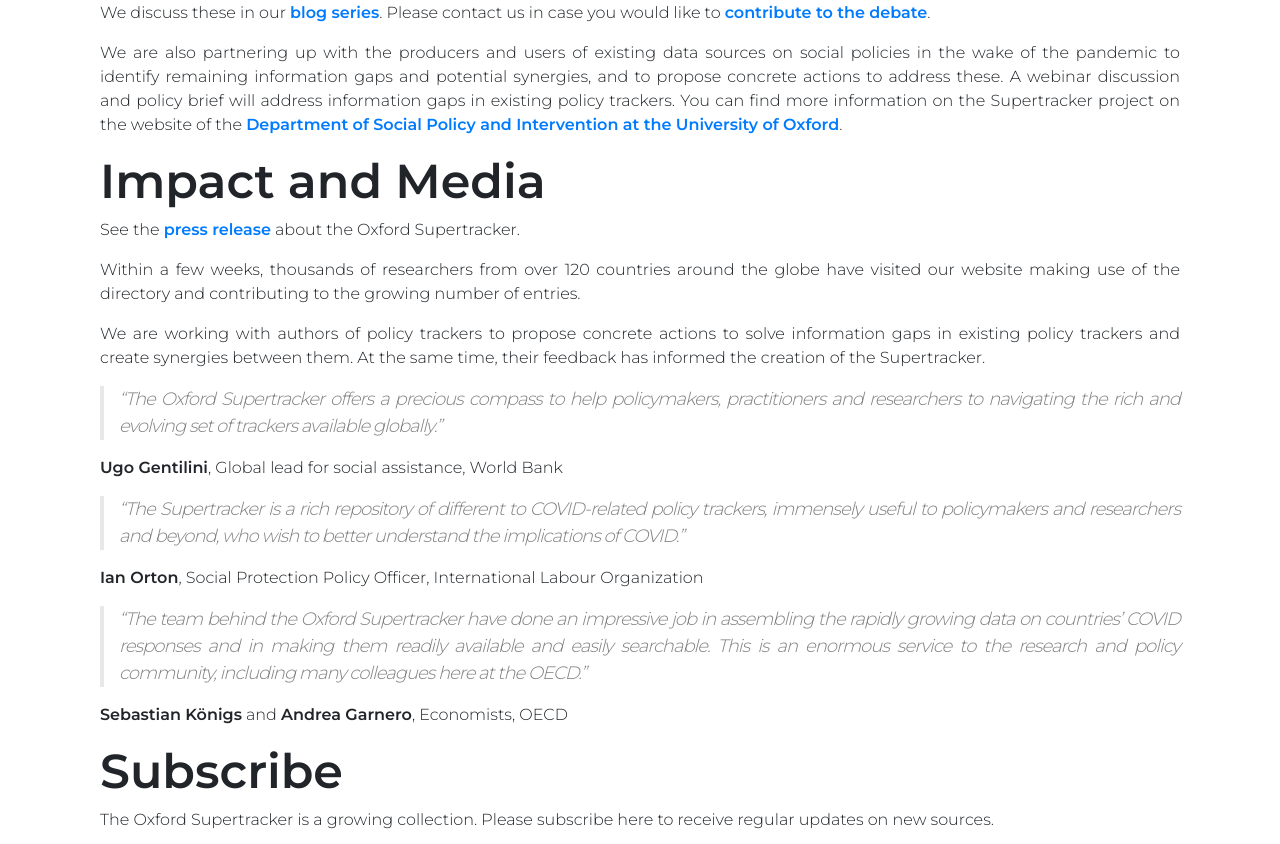
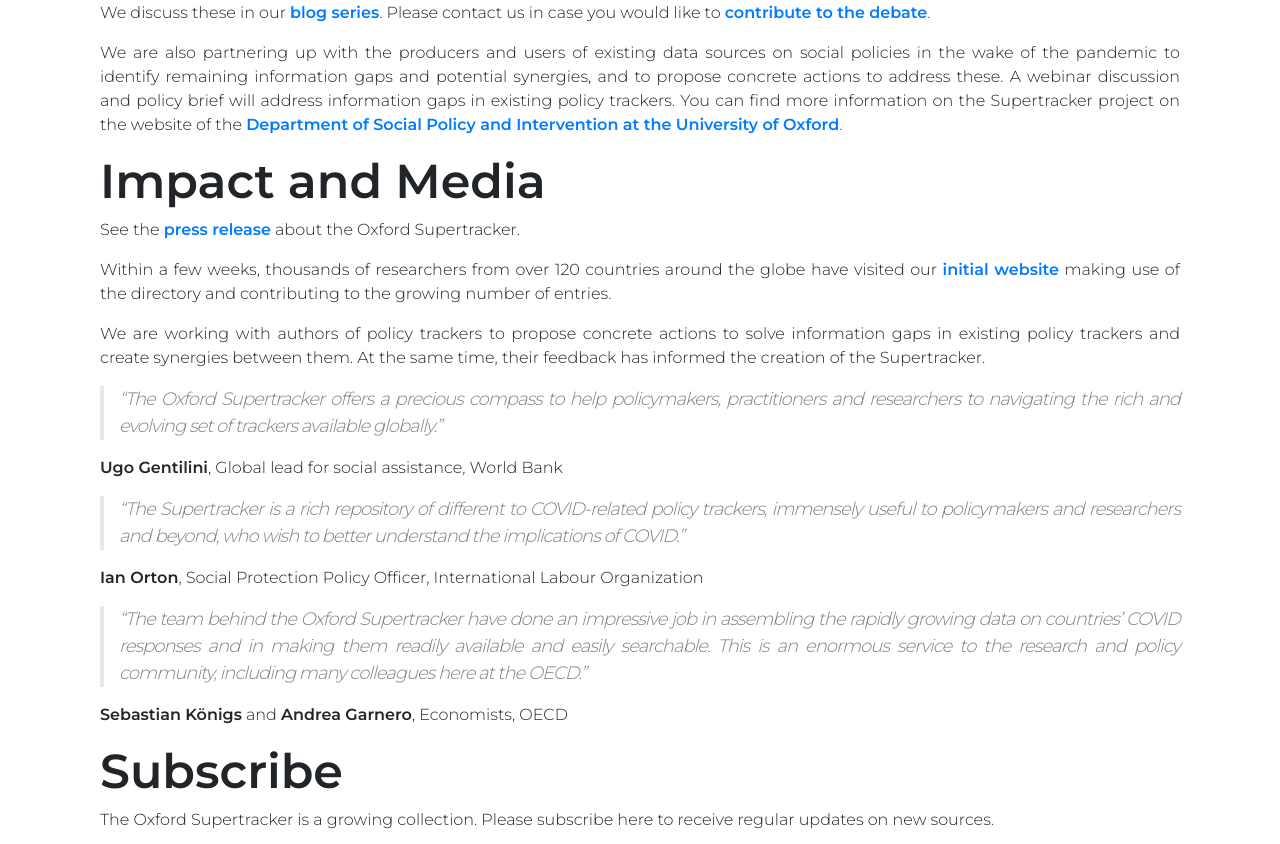
Before and after one commit to lukaslehner/supertracker, a Jekyll site: the page built from index.md, in a window 1280 px wide and 900 px high, scrolled down 727 px, cut to the strip 0-844 px from the top of the window. Built offline with Jekyll 4.4.1, drawn with Linux system fonts in a browser that asks for light colours.

Commit message:
add: initial website link

```diff
--- a/index.md
+++ b/index.md
@@ -28,7 +28,7 @@ We are also partnering up with the producers and users of existing data sources
 
 See the **[press release]()** about the Oxford Supertracker.
 
-Within a few weeks, thousands of researchers from over 120 countries around the globe have visited our website making use of the directory and contributing to the growing number of entries.
+Within a few weeks, thousands of researchers from over 120 countries around the globe have visited our **[initial website](https://lukaslehner.github.io/covid19policytrackers/)** making use of the directory and contributing to the growing number of entries.
 
 We are working with authors of policy trackers to propose concrete actions to solve information gaps in existing policy trackers and create synergies between them. At the same time, their feedback has informed the creation of the Supertracker.
 
```
